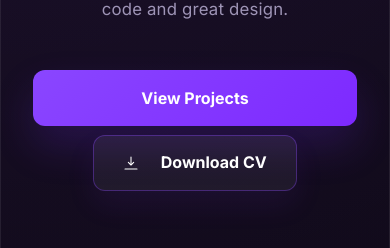
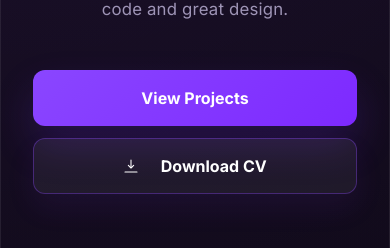
Before and after one commit to mahilala1921/My_Portfolio, a React (Vite) app: page / in a window 390 px wide. Shown: the part 531-779 px from the top of the page. Built offline with nearby package versions, Linux system fonts and the light colour scheme.

Commit message:
fix hr project layout

```diff
--- a/src/components/Hero/Hero.module.css
+++ b/src/components/Hero/Hero.module.css
@@ -60,26 +60,35 @@
 
 .actions {
   display: flex;
-  flex-wrap: wrap;
+  align-items: center;
+  flex-wrap: nowrap;
   gap: 1rem;
   margin-top: 2.75rem;
 }
 
-/* Ensure paired buttons in the hero actions have the same explicit size (desktop)
-   Use :global to target the shared .pair class from Button.module.css only inside the hero actions. */
-.actions :global(.pair) {
-  flex: 0 0 320px; /* identical width */
-  min-width: 220px;
-  max-width: 100%;
+/* Keep both Hero controls as equal-sized flex items. */
+.actions > button,
+.actions .cvWrapper button {
+  flex: 0 0 320px;
+  width: 320px;
   height: 88px; /* explicit height ~80-90px */
   box-sizing: border-box;
   display: inline-flex;
+  padding: 0 1.8rem;
   align-items: center;
   justify-content: center;
 }
 
 @media (max-width: 640px) {
-  .actions :global(.pair) {
+  .actions {
+    align-items: stretch;
+    flex-wrap: wrap;
+    gap: 0.75rem;
+  }
+
+  .actions > button,
+  .actions .cvWrapper,
+  .actions .cvWrapper button {
     flex: 1 1 100%;
     width: 100%;
     min-width: 0;
@@ -87,34 +96,7 @@
   }
 }
 
-/* Force the actual button elements inside hero actions to exact identical size
-   This targets the rendered <button> elements (not wrappers) to avoid wrappers
-   creating larger cards. */
-.actions > button,
-.actions .pairWrapper > button,
-.actions .cvWrapper > button {
-  width: 320px;
-  height: 88px;
-  box-sizing: border-box;
-  display: inline-flex;
-  align-items: center;
-  justify-content: center;
-  padding: 0 1.8rem;
-}
-
-@media (max-width: 640px) {
-  .actions > button,
-  .actions .pairWrapper > button,
-  .actions .cvWrapper > button {
-    width: 100%;
-    height: 56px;
-    padding: 0 1rem;
-  }
-}
-
-/* Ensure wrappers around the CVDownload button do not create a larger card */
-.actions .cvWrapper,
-.actions .pairWrapper {
+.actions .cvWrapper {
   width: 320px;
   height: 88px;
   display: inline-flex;
@@ -127,9 +109,29 @@
   box-shadow: none;
 }
 
+.actions .cvWrapper > div {
+  width: 100%;
+  height: 100%;
+  display: flex;
+  flex-direction: row;
+  align-items: center;
+  justify-content: center;
+}
+
+.actions .cvWrapper > div button {
+  flex: 0 0 320px;
+  width: 320px;
+  height: 88px;
+}
+
 @media (max-width: 640px) {
-  .actions .cvWrapper,
-  .actions .pairWrapper {
+  .actions .cvWrapper {
+    width: 100%;
+    height: 56px;
+  }
+
+  .actions .cvWrapper > div button {
+    flex: 1 1 100%;
     width: 100%;
     height: 56px;
   }
@@ -142,12 +144,6 @@
   align-items: center;
   justify-content: center;
   padding: 0;
-}
-
-@media (max-width: 640px) {
-  .actions {
-    gap: 0.75rem;
-  }
 }
 
 .heroImage {
```
